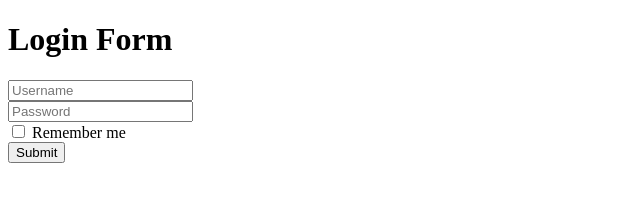
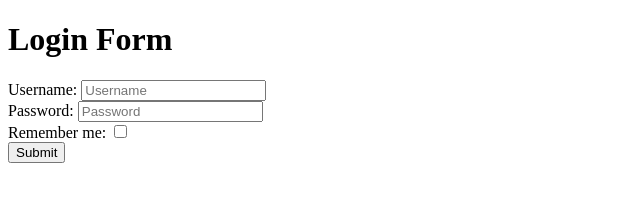
Before and after one commit to acciojob/remember-me-login-form-AlbakhshSheikh, a website: page main.html in a window 1280 px wide. Shown: the whole page, without its empty margins (0-640 px from the left). Drawn offline with Linux system fonts and the light colour scheme.

Commit message:
created a submission

```diff
--- a/main.html
+++ b/main.html
@@ -6,12 +6,14 @@
 <body>
     <h1>Login Form</h1>
     <form id="loginForm">
+        <label for="username">Username:</label>
         <input type="text" id="username" placeholder="Username">
         <br>
+        <label for="password">Password:</label>
         <input type="password" id="password" placeholder="Password">
         <br>
+        <label for="checkbox">Remember me:</label>
         <input type="checkbox" id="checkbox">
-        <label for="checkbox">Remember me</label>
         <br>
         <input type="submit" id="submit" value="Submit">
     </form>
--- a/script.js
+++ b/script.js
@@ -1,40 +1,28 @@
-// Run when the page loads
 window.onload = function () {
-    // Check if credentials exist in localStorage
     const savedUsername = localStorage.getItem("username");
     if (savedUsername) {
-        // Show the "Login as existing user" button
         document.getElementById("existing").style.display = "block";
     }
 
-    // Handle form submission
     document.getElementById("loginForm").addEventListener("submit", function (event) {
-        event.preventDefault(); // Prevent form from reloading the page
-
+        event.preventDefault();
         const username = document.getElementById("username").value;
         const password = document.getElementById("password").value;
         const rememberMe = document.getElementById("checkbox").checked;
 
-        // Show login alert
         alert(`Logged in as ${username}`);
 
-        // Handle "Remember Me" functionality
         if (rememberMe) {
-            // Store credentials in localStorage
             localStorage.setItem("username", username);
             localStorage.setItem("password", password);
-            // Show the "Login as existing user" button
             document.getElementById("existing").style.display = "block";
         } else {
-            // Remove credentials from localStorage
             localStorage.removeItem("username");
             localStorage.removeItem("password");
-            // Hide the "Login as existing user" button
             document.getElementById("existing").style.display = "none";
         }
     });
 
-    // Handle "Login as existing user" button click
     document.getElementById("existing").addEventListener("click", function () {
         const savedUsername = localStorage.getItem("username");
         if (savedUsername) {
```
